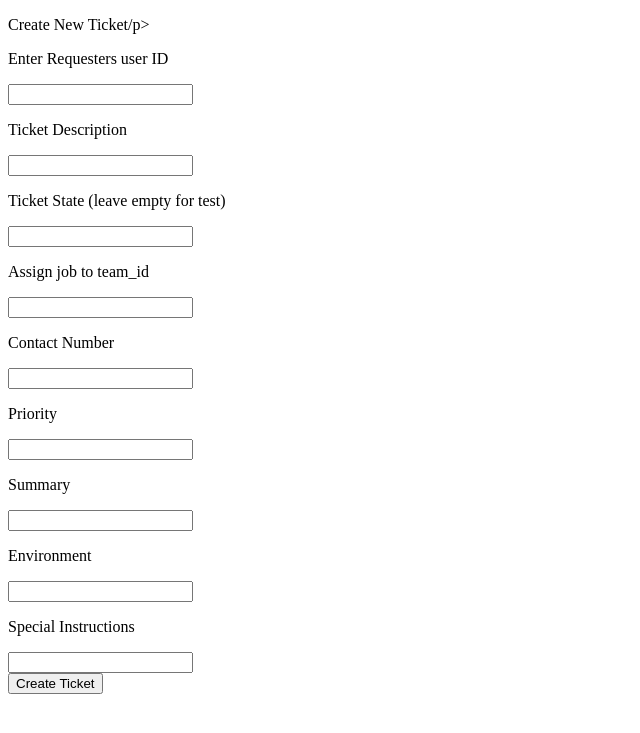
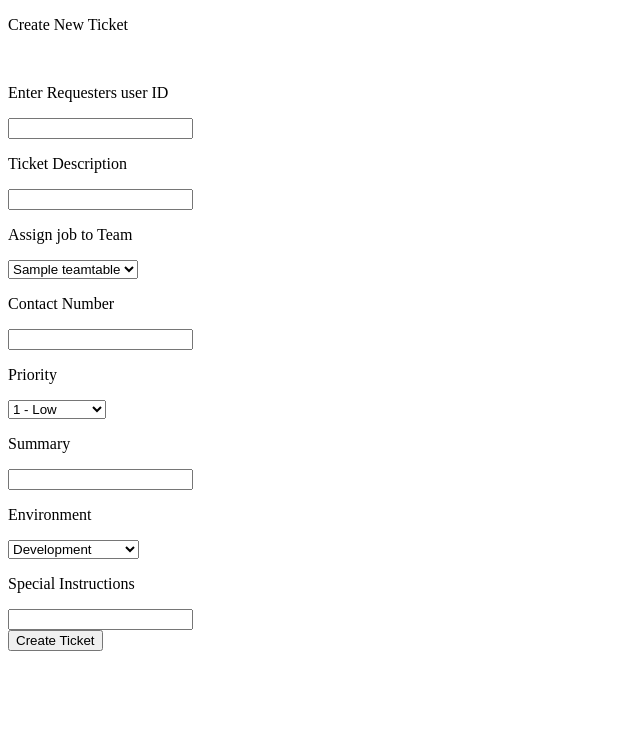
Before and after one commit to JohnM-Ire/TicketSysProject, a Flask app: page /newticket in a window 1280 px wide. Shown: the top 733 px of the page, without its empty margins (0-640 px from the left). Run offline with Flask 2, Linux system fonts and the light colour scheme; tables that the repository leaves empty hold one stand-in row (values such as "Sample post").

Commit message:
Add files via upload

```diff
--- a/TicketDB.py
+++ b/TicketDB.py
@@ -58,7 +58,7 @@ class TestTicket(db.Model):
     contact_num = db.Column(db.String(20))
     priority = db.Column(db.Integer)
     summary = db.Column(db.String(80))
-    environment = db.Column(db.String(50)) #dropdown to have the env's DEV, QA, REL, PROD, OTHER
+    environment = db.Column(db.String(50))
     ticket_sp_instruction = db.Column(db.String(200))
 
     def __init__(self, user_id, description, state, team_id, contact_num, priority, summary, environment, ticket_sp_instruction):
--- a/main.py
+++ b/main.py
@@ -101,13 +101,15 @@ def Teaminfo(chosen_id):
 
 @app.route('/newticket', methods=['GET', 'POST'])
 def addNewTicket():
+    teamList = Team.query.all()
+    #teamList = Team.query.with_entities(Team.team_id, Team.team_name).all()
     if request.method == 'GET':
-        return render_template('newTicket.html')
+        return render_template('newTicket.html', teamList=teamList)
 
     if request.method == 'POST':
         user_id = request.form['user_id']
         description = request.form['description']
-        state = request.form['state']
+        state = "Open"
         team_id = request.form['team_id']
         contact_num = request.form['contact_num']
         priority = request.form['priority']
@@ -117,6 +119,7 @@ def addNewTicket():
 
         if user_id == "" or description == "" or team_id == "":
             return 'Please go back and enter values for fields'
+
         else:
             newTickets = TestTicket(user_id=user_id, description=description, state=state, team_id=team_id, contact_num=contact_num,
                            priority=priority, summary=summary, environment=environment, ticket_sp_instruction=ticket_sp_instruction)
--- a/templates/home.html
+++ b/templates/home.html
@@ -10,6 +10,8 @@
 <p><a href="/addTeam">Add Team</a></p>
 <p><a href="/teams">View Teams</a></p>
 <p><a href="/admin_data">View Admin data</a></p>
+<p><a href="/opentickets">Open Tickets</a></p>
+
 </body>
 
 </html>
--- a/templates/newTicket.html
+++ b/templates/newTicket.html
@@ -5,7 +5,7 @@
     <title>Title</title>
 </head>
 <body>
- <p>Create New Ticket/p><br>
+ <p>Create New Ticket</p><br>
          <form id="user-form" action='' method = "POST">
                 <p>Enter Requesters user ID</p>
                 <label for="user_id"></label>
@@ -13,27 +13,40 @@
                 <p>Ticket Description</p>
                 <label for="description"></label>
                 <input type = "textarea" name = "description" class="user-input"><br>
-                <p>Ticket State (leave empty for test)</p>
-                <label for="state"></label>
-                <input type = "text" name = "state" class="user-input"><br>
-                <p>Assign job to team_id</p>
+
+                <p>Assign job to Team</p>
+                <select name="team_id" class="select-boxes">
+                      {% for t in teamList %}
+                      <option value={{ t.team_id }}>{{ t.team_name }}</option>
+                      {% endfor %}
+                </select>
                 <label for="team_id"></label>
-                <input type = "text" name = "team_id" class="user-input"><br>
                 <p>Contact Number</p>
                 <label for="contact_num"></label>
                 <input type = "text" name = "contact_num" class="user-input"><br>
                 <p>Priority</p>
                 <label for="priority"></label>
-                <input type = "text" name = "priority" class="review-input"><br>
+                <select name="priority"  class="select-boxes">
+                           <option value="1">1 - Low</option>
+                           <option value="2">2 - Moderate</option>
+                           <option value="3">3 - High</option>
+                           <option value="4">4 - Critical</option>
+                </select>
                 <p>Summary </p>
                 <label for="summary"></label>
                 <input type = "text" name = "summary" class="review-input"><br>
                 <p>Environment</p>
-                <label for="environment"></label>
-                <input type = "text" name = "environment" class="review-input"><br>
+               <label for="environment"></label>
+                       <select name="environment"  class="select-boxes">
+                           <option value="DEV">Development</option>
+                           <option value="QA">Quality Assurance</option>
+                           <option value="REL">Release</option>
+                           <option value="PROD">Production</option>
+                           <option value="Other">Other</option>
+                       </select>
                 <p>Special Instructions </p>
                 <label for="ticket_sp_instruction"></label>
-                <input type = "text" name = "ticket_sp_instruction" class="review-input"><br>
+                <input type = "textarea" name = "ticket_sp_instruction" class="review-input"><br>
 
              <input type = "submit" value = "Create Ticket" id="userButton">
          </form>
```
Also changed, not shown: templates/openTickets.html (+17 -17 lines).
